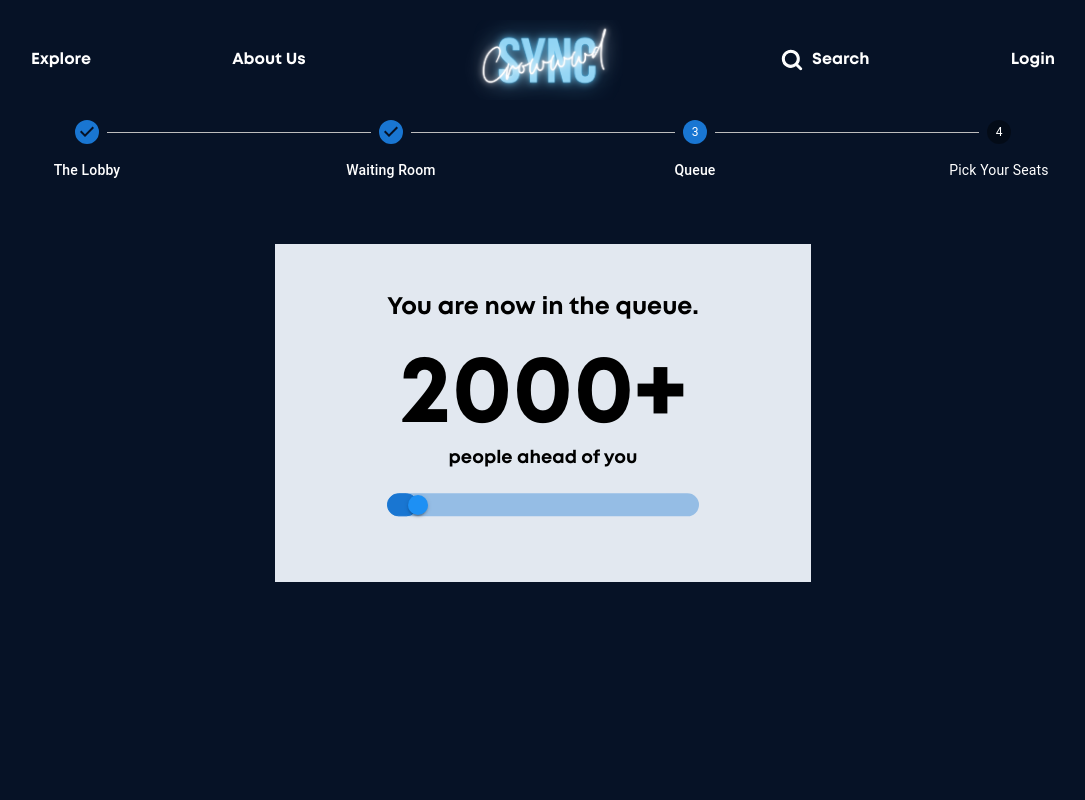
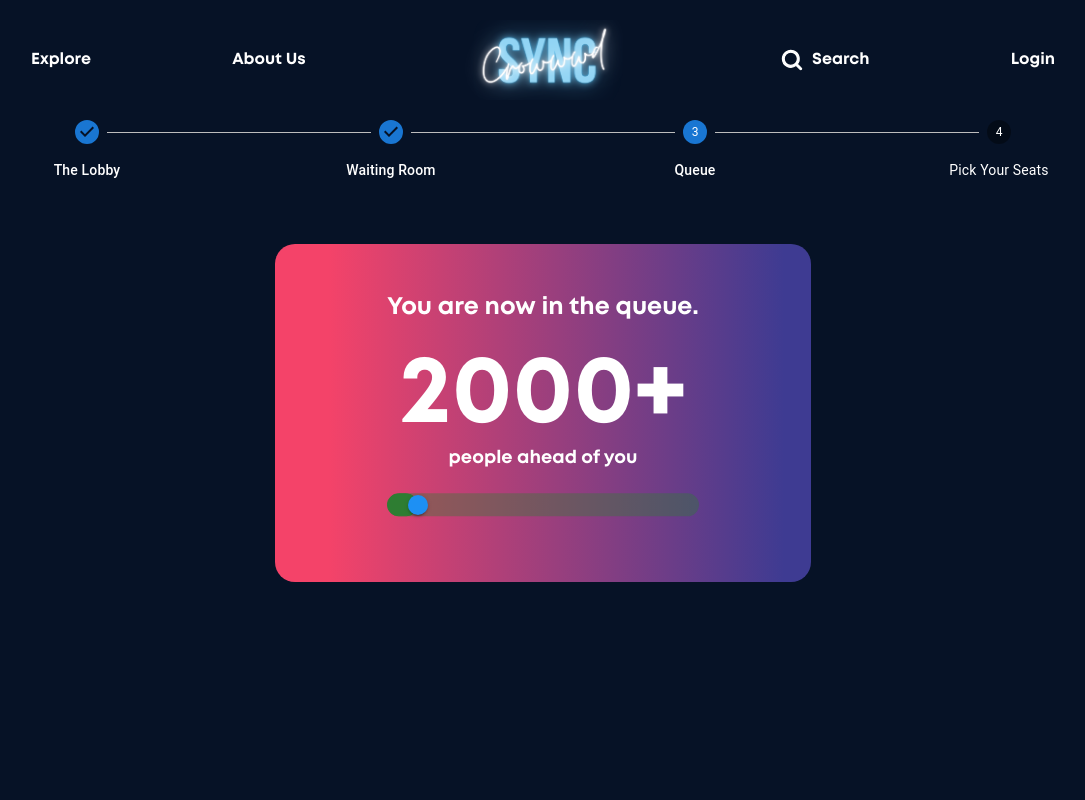
Before and after one commit to swiifttay/crowwwd, a Next.js app in the folder frontend/: page /queue in a window 1280 px wide. Shown: the top 800 px of the page, without its empty margins (97-1182 px from the left). Built offline with nearby package versions, Linux system fonts and the light colour scheme.

Commit message:
bug: editing waiting room

```diff
--- a/frontend/src/app/axios/apiService.tsx
+++ b/frontend/src/app/axios/apiService.tsx
@@ -5,7 +5,7 @@ import axios from "axios";
 
 const api = axios.create({
   //TODO: backend to provide
-  baseURL: "http://localhost:8080/api",
+  baseURL: `http://localhost:8080/api`,
 });
 
 // api interceptor to place the jwt token
--- a/frontend/src/app/components/Explore/Card.tsx
+++ b/frontend/src/app/components/Explore/Card.tsx
@@ -15,7 +15,7 @@ export function Card(event: Event) {
     router.push(`/eventdetails/${event.eventId}`);
   };
   return (
-    <a href={`/explore/${event.eventId}`}>
+    <a href={`/eventdetails/${event.eventId}`}>
     <button className="w-full grid-rows-2 h-72 rounded-md transition-transform group text-left">
       <img
         src={event.eventImageURL}
--- a/frontend/src/app/eventdetails/[eventId]/page.tsx
+++ b/frontend/src/app/eventdetails/[eventId]/page.tsx
@@ -49,7 +49,8 @@ export default function EventDetails({ params }: {params: {eventId: string}}) {
   }, []);
 
   const handleBuyTickets = async () => {
-    router.push("/order");
+    console.log("going to queue");
+    router.push("/queue");
   };
 
 
@@ -95,7 +96,7 @@ export default function EventDetails({ params }: {params: {eventId: string}}) {
 
             <div className="flex ml-3 flex-wrap gap-3 ">
               {event?.dates?.map((date: string, index: any) => (
-                <div className="text-md mr-20 hover:text-theme-grey hover:underline cursor-pointer">
+                <div key={date} className="text-md mr-20 hover:text-theme-grey hover:underline cursor-pointer">
                   {date}
                 </div>
               ))}
--- a/frontend/src/app/globalStateContext.tsx
+++ b/frontend/src/app/globalStateContext.tsx
@@ -25,7 +25,6 @@ export const GlobalStateProvider = ({ children }: any) => {
 
   function storeToken(token: string) {
     setToken(token)
-    //localStorage.setItem("token", token);
     setIsAuthenticated(true);
   }
 
--- a/frontend/src/app/layout.tsx
+++ b/frontend/src/app/layout.tsx
@@ -7,6 +7,7 @@ import SidePanel from "./components/SidePanel";
 import Footer from "./components/Footer";
 import { useState } from "react";
 import { GlobalStateProvider, useGlobalState } from "./globalStateContext";
+import { Providers } from "./providers";
 
 export const mont = localFont({
   src: [
@@ -54,14 +55,13 @@ export default function RootLayout({
       <body
         className={`${mont.className} flex flex-col items-center w-full h-fit`}
       >
-          <GlobalStateProvider>
+
           <div className="flex flex-col items-start max-w-7xl w-full">
             <SidePanel />
             <Navbar />
             {children}
             <Footer />
           </div>
-          </GlobalStateProvider>
       </body>
     </html>
   );
--- /dev/null
+++ b/frontend/src/app/providers.tsx
@@ -0,0 +1,12 @@
+"use client";
+
+import { ReactNode } from "react";
+import { GlobalStateProvider } from "./globalStateContext";
+
+export function Providers({children}: {children: ReactNode}) {
+    return (
+        <GlobalStateProvider>
+            {children}
+        </GlobalStateProvider>
+    )
+}
--- a/frontend/src/app/queue/page.tsx
+++ b/frontend/src/app/queue/page.tsx
@@ -6,13 +6,17 @@ import Stepper from "../components/WaitingRoom/Stepper";
 import "./style.css";
 
 export default function Queue() {
+  //find the user's
+
+
   const [sliderValue, setSliderValue] = useState(5);
-  const [peopleCount, setPeopleCount] = useState("2000+");
+  const [count, setCount] = useState(0);
+  const [peopleCount, setPeopleCount] = useState("");
 
   const updateSlider = () => {
     setSliderValue((prevValue) => {
       const newValue = prevValue + 1;
-      return newValue > 100 ? 0 : newValue;
+      return newValue > 100 ? 0 : newValue
     });
   };
 
@@ -43,22 +47,23 @@ export default function Queue() {
         sx={{
           width: "auto",
           height: "auto",
-          backgroundColor: "#e2e8f0",
           marginTop: 8,
           display: "flex",
           flexDirection: "column",
           justifyContent: "center",
           alignItems: "center",
+          borderRadius: "20px",
+          backgroundImage: "linear-gradient(to right, #f44369 10%, #3e3b92 95%)",
         }}
       >
-        <div className="text-black justify-center text-center items-center align-middle flex flex-col p-12 lg:px-28 pb-16">
+        <div className="text-white justify-center text-center items-center align-middle flex flex-col p-12 lg:px-28 pb-16">
           <div className="font-bold text-2xl mb-6">
             You are now in the queue.
           </div>
 
           <div className="font-bold text-8xl">{peopleCount}</div>
           <div className="font-bold text-lg mb-5">people ahead of you</div>
-          <Slider value={sliderValue} aria-label="Default" />
+          <Slider color="success" value={sliderValue} aria-label="Default" />
         </div>
       </Box>
     </main>
```
Lines whose indentation alone changed are shown as unchanged.
